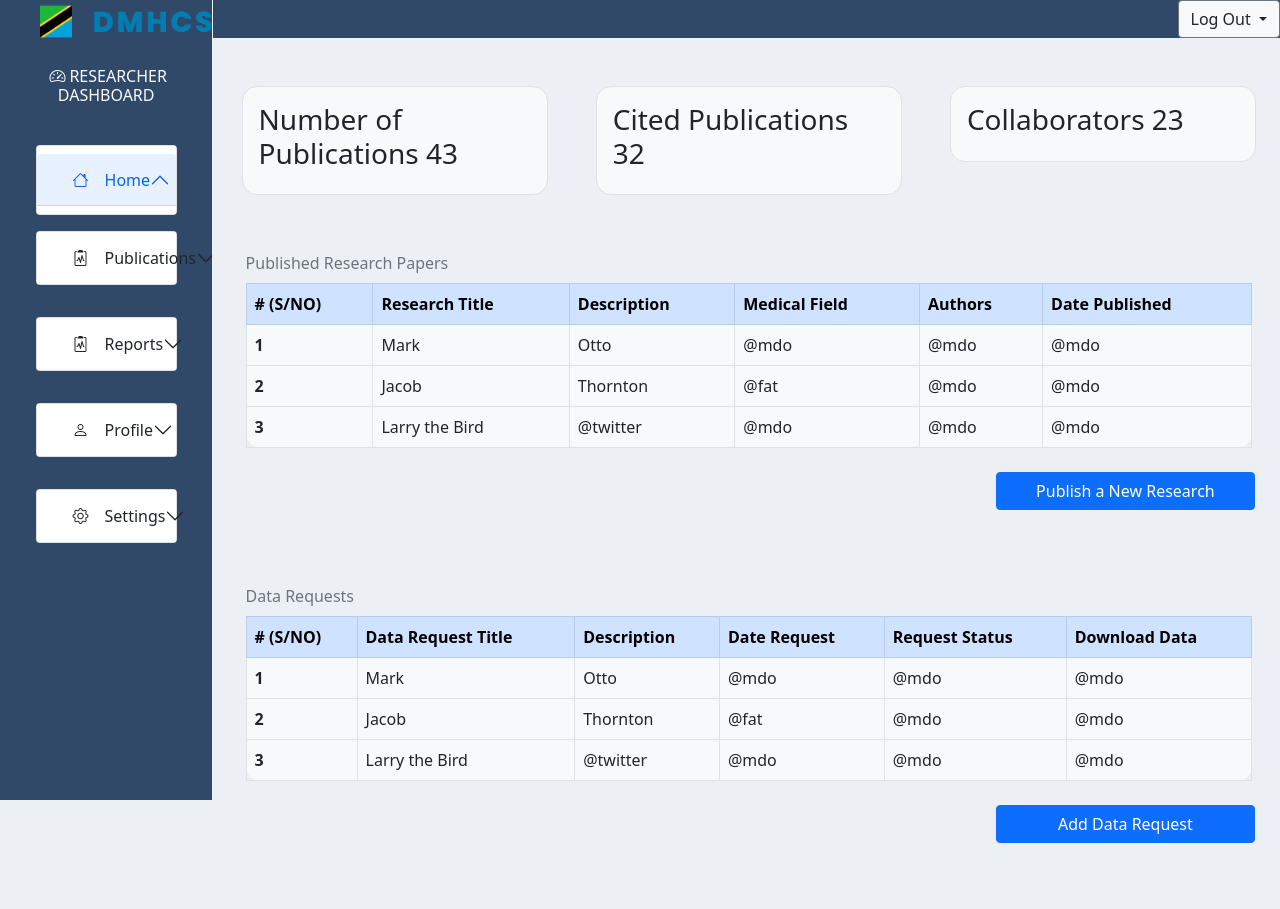
After one commit to jackkweyunga/maternalhealthcardstz, a Django app: page /regs/researchdashpublications in a window 1280 px wide. The commit adds this page. Run offline with Django 4.2, Linux system fonts and the light colour scheme.

Commit message:
created research dashboard ui

```diff
--- a/regs/templates/regs/researchdash.html
+++ b/regs/templates/regs/researchdash.html
@@ -15,9 +15,12 @@
 
 <body style="margin: 0; padding: 0; min-height: 100vh;  box-sizing: border-box; background-color: #ecf0f4;">
     <!-- main frame starts here -->
+    <!-- basedash-html -->
+
     <!-- sidebar starts here -->
     <div class="container-fluid sidebar col-2 vh-100 fixed-top flex-column"
         style="background-color: #304969; margin-left:0; border-right: 1px solid #ecf0f4; overflow-x: auto; ">
+
         <div class="container">
             <a class="navbar-brand px-3 text-center" href="#">
                 <img src="{% static '/images/project-logo.png' %}" alt="" style="width:173px; height:43px;">
@@ -29,6 +32,7 @@
         </div>
         <!-- accordion starts -->
         <!-- profile accordion starts -->
+
         <div class="accordion w-75 m-auto py-2" id="accordionExample">
             <!-- homebut starts -->
             <div>
@@ -74,12 +78,14 @@
                         <div class="accordion-body">
                             <ul class="dash-drop w-100 container-fluid">
                                 <li class=" py-1"><a class="link-dash " style="text-decoration: none; " href="#"><button
-                                            type="button" class="w-100 btn btn-secondary" style="opacity: 0.7;">Published Publications</button></a></li>
+                                            type="button" class="w-100 btn btn-secondary"
+                                            style="opacity: 0.7;">Published </button></a></li>
                                 <li class=" py-1"><a class="link-dash " style="text-decoration: none; " href="#"><button
-                                            type="button" class="w-100 btn btn-secondary" style="opacity: 0.7;">Pending Publications</button></a></li>
+                                            type="button" class="w-100 btn btn-secondary" style="opacity: 0.7;">Pending
+                                        </button></a></li>
                                 <li class=" py-1"><a class="link-dash " style="text-decoration: none; " href="#"><button
-                                            type="button" class="w-100 btn btn-secondary"
-                                            style="opacity: 0.7;">Visualize Data</button></a></li>
+                                            type="button" class="w-100 btn btn-secondary" style="opacity: 0.7;">Data
+                                            Requests</button></a></li>
                             </ul>
                         </div>
                         <style>
@@ -167,9 +173,7 @@
             </div>
         </div>
         <!-- settingbut ends -->
-
         <!-- accordion ends -->
-
     </div>
     <!-- sidebar ends here -->
     <!-- contentbar starts here -->
@@ -178,13 +182,15 @@
 
         <li class="nav-item">
             <div class="dropdown">
-                <a class="btn btn-secondary bg-light text-dark dropdown-toggle" href="#" role="button" id="dropdownMenuLink" data-bs-toggle="dropdown" aria-expanded="false">
+                <a class="btn btn-secondary bg-light text-dark dropdown-toggle" href="#" role="button"
+                    id="dropdownMenuLink" data-bs-toggle="dropdown" aria-expanded="false">
                     Log Out
                 </a>
 
-                <ul class="dropdown-menu "  aria-labelledby="dropdownMenuLink">
-                  <li ><a class="nav-link fs- text-bold" href="{% url 'regs:home' %}"
-                    style="text-decoration: none; color:rgb(219, 45, 45)"><i class="bi bi-box-arrow-right"></i> &nbsp; Log
+                <ul class="dropdown-menu " aria-labelledby="dropdownMenuLink">
+                    <li><a class="nav-link fs- text-bold" href="{% url 'regs:home' %}"
+                            style="text-decoration: none; color:rgb(219, 45, 45)"><i class="bi bi-box-arrow-right"></i>
+                            &nbsp; Log
                             Out </a></li>
                 </ul>
             </div>
@@ -194,15 +200,137 @@
 
     </ul>
     <!-- nav bar ends here -->
-    <!-- nav tabs start here-->
-    <div class="tab-content" id="v-pills-tabContent" style="margin-left:17vw">
-        <div class="tab-pane fade show active" id="v-pills-home" role="tabpanel" aria-labelledby="v-pills-home-tab">
-            a
+
+    <div class="py-5" style="margin-left:17vw" style="overflow-x: auto;">
+        <div class="container px-4">
+            <div class="row gx-5">
+                <div class="col">
+                    <div class="p-3 border bg-light " style="border-radius: 15px;">
+                        <h3>Number of Publications 43 </h3>
                     </div>
-        <div class="tab-pane fade" id="v-pills-profile" role="tabpanel" aria-labelledby="v-pills-profile-tab">b</div>
-        <div class="tab-pane fade" id="v-pills-messages" role="tabpanel" aria-labelledby="v-pills-messages-tab">c</div>
-        <div class="tab-pane fade" id="v-pills-settings" role="tabpanel" aria-labelledby="v-pills-settings-tab">d</div>
                 </div>
+                <div class="col">
+                    <div class="p-3 border bg-light " style="border-radius: 15px;">
+                        <h3>Cited Publications 32</h3>
+                    </div>
+                </div>
+                <div class="col">
+                    <div class="p-3 border bg-light " style="border-radius: 15px;">
+                        <h3>Collaborators 23</h3>
+                    </div>
+                </div>
+            </div>
+        </div>
+        <!-- table for recent publications -->
+        {% block researchlayout %}
+
+        <div class="container py-5 px-4">
+            <table class="table table-responsive table-lg table-bordered bg-light caption-top " aria-label="some"
+                style="border-radius: 15px;" style="width:85vw;">
+                <caption>Recent Publications</caption>
+                <thead class="table-primary">
+                    <tr>
+                        <th scope="col"># (S/NO)</th>
+                        <th scope="col"> Publication Title</th>
+                        <th scope="col">Publishers</th>
+                        <th scope="col">Date Published</th>
+
+                    </tr>
+                </thead>
+                <tbody>
+                    <tr>
+                        <th scope="row">1</th>
+                        <td>Mark</td>
+                        <td>Otto</td>
+                        <td>@mdo</td>
+                    </tr>
+                    <tr>
+                        <th scope="row">2</th>
+                        <td>Jacob</td>
+                        <td>Thornton</td>
+                        <td>@fat</td>
+                    </tr>
+                    <tr>
+                        <th scope="row">3</th>
+                        <td>Larry the Bird</td>
+                        <td>@twitter</td>
+                        <td>@twitter</td>
+                    </tr>
+                </tbody>
+            </table>
+        </div>
+        <!-- table for data requests -->
+        <div class="container py-5 col px-4">
+            <div class="row px-3">
+                <table class="table table-responsive table-lg table-bordered bg-light caption-top " aria-label="some"
+                    style="border-radius: 15px;" style="width:85vw;">
+                    <caption>Data Requests</caption>
+                    <thead class="table-primary">
+                        <tr>
+                            <th scope="col"># (S/NO)</th>
+                            <th scope="col">Data Request Title</th>
+                            <th scope="col">Description</th>
+                            <th scope="col">Date Request</th>
+                            <th scope="col">Request Status</th>
+                            <th scope="col">Download Data</th>
+
+                        </tr>
+                    </thead>
+                    <tbody>
+                        <tr>
+                            <th scope="row">1</th>
+                            <td>Mark</td>
+                            <td>Otto</td>
+                            <td>@mdo</td>
+                            <td>@mdo</td>
+                            <td>@mdo</td>
+                        </tr>
+                        <tr>
+                            <th scope="row">2</th>
+                            <td>Jacob</td>
+                            <td>Thornton</td>
+                            <td>@fat</td>
+                            <td>@mdo</td>
+                            <td>@mdo</td>
+                        </tr>
+                        <tr>
+                            <th scope="row">3</th>
+                            <td>Larry the Bird</td>
+                            <td>@twitter</td>
+                            <td>@mdo</td>
+                            <td>@mdo</td>
+                            <td>@mdo</td>
+                        </tr>
+                    </tbody>
+                </table>
+            </div>
+            <div class="row px-5 py-2 position-relative" style="right:1vw;">
+                <button type="button" class="btn btn-primary position-absolute  w-25 end-0 " data-bs-toggle="modal" data-bs-target="#staticBackdrop">Add Data Request</button>
+            </div>
+
+            <!-- modal to add a request starts -->
+            <!-- Modal -->
+            <div class="modal fade " id="staticBackdrop" data-bs-backdrop="static" data-bs-keyboard="false" tabindex="-1"
+                aria-labelledby="staticBackdropLabel" aria-hidden="true">
+                <div class="modal-dialog modal-dialog-centered modal-dialog-scrollable">
+                    <div class="modal-content">
+                        <div class="modal-header">
+                            <h5 class="modal-title" id="staticBackdropLabel">Add Data Request</h5>
+                            <button type="button" class="btn-close" data-bs-dismiss="modal" aria-label="Close"></button>
+                        </div>
+                        <div class="modal-body">
+                            ...
+                        </div>
+                        <div class="modal-footer">
+                            <button type="button" class="btn btn-secondary" data-bs-dismiss="modal">Close</button>
+                            <button type="submit" class="btn btn-primary">Submit Request</button>
+                        </div>
+                    </div>
+                </div>
+                <!-- modal to add a request ends here -->
+            </div>
+        </div>
+        {% endblock %}
         <!-- nav -tabs end here-->
         <!-- contentbar ends here -->
         <!-- main frame ends here -->
--- /dev/null
+++ b/regs/templates/regs/researchdash_publications.html
@@ -0,0 +1,146 @@
+
+    {% extends './researchdash.html' %}
+
+
+   {% block researchlayout %}
+    <div class="container py-5 col px-4">
+        <div class="row px-3">
+            <table class="table table-responsive table-lg table-bordered bg-light caption-top " aria-label="some"
+                style="border-radius: 15px;" style="width:85vw;">
+                <caption>Published Research Papers</caption>
+                <thead class="table-primary">
+                    <tr>
+                        <th scope="col"># (S/NO)</th>
+                        <th scope="col">Research Title</th>
+                        <th scope="col">Description</th>
+                        <th scope="col">Medical Field</th>
+                        <th scope="col">Authors</th>
+                        <th scope="col">Date Published</th>
+                     </tr>
+                </thead>
+                <tbody>
+                    <tr>
+                        <th scope="row">1</th>
+                        <td>Mark</td>
+                        <td>Otto</td>
+                        <td>@mdo</td>
+                        <td>@mdo</td>
+                        <td>@mdo</td>
+                    </tr>
+                    <tr>
+                        <th scope="row">2</th>
+                        <td>Jacob</td>
+                        <td>Thornton</td>
+                        <td>@fat</td>
+                        <td>@mdo</td>
+                        <td>@mdo</td>
+                    </tr>
+                    <tr>
+                        <th scope="row">3</th>
+                        <td>Larry the Bird</td>
+                        <td>@twitter</td>
+                        <td>@mdo</td>
+                        <td>@mdo</td>
+                        <td>@mdo</td>
+                    </tr>
+                </tbody>
+            </table>
+        </div>
+        <div class="row px-5 py-2 position-relative" style="right:1vw;">
+            <button type="button" class="btn btn-primary position-absolute  w-25 end-0 " data-bs-toggle="modal" data-bs-target="#staticBackdrop">Publish a New Research</button>
+        </div>
+
+        <!-- modal to add a request starts -->
+        <!-- Modal -->
+        <div class="modal fade " id="staticBackdrop" data-bs-backdrop="static" data-bs-keyboard="false" tabindex="-1"
+            aria-labelledby="staticBackdropLabel" aria-hidden="true">
+            <div class="modal-dialog modal-dialog-centered modal-dialog-scrollable">
+                <div class="modal-content">
+                    <div class="modal-header">
+                        <h5 class="modal-title" id="staticBackdropLabel">Publish A New Research</h5>
+                        <button type="button" class="btn-close" data-bs-dismiss="modal" aria-label="Close"></button>
+                    </div>
+                    <div class="modal-body">
+                        ...
+                    </div>
+                    <div class="modal-footer">
+                        <button type="button" class="btn btn-secondary" data-bs-dismiss="modal">Close</button>
+                        <button type="submit" class="btn btn-primary">Publish a New Research</button>
+                    </div>
+                </div>
+            </div>
+            <!-- modal to add a request ends here -->
+        </div>
+    </div>
+    <!-- data request full table -->
+    <div class="container py-5 col px-4">
+        <div class="row px-3">
+            <table class="table table-responsive table-lg table-bordered bg-light caption-top " aria-label="some"
+                style="border-radius: 15px;" style="width:85vw;">
+                <caption>Data Requests</caption>
+                <thead class="table-primary">
+                    <tr>
+                        <th scope="col"># (S/NO)</th>
+                        <th scope="col">Data Request Title</th>
+                        <th scope="col">Description</th>
+                        <th scope="col">Date Request</th>
+                        <th scope="col">Request Status</th>
+                        <th scope="col">Download Data</th>
+
+                    </tr>
+                </thead>
+                <tbody>
+                    <tr>
+                        <th scope="row">1</th>
+                        <td>Mark</td>
+                        <td>Otto</td>
+                        <td>@mdo</td>
+                        <td>@mdo</td>
+                        <td>@mdo</td>
+                    </tr>
+                    <tr>
+                        <th scope="row">2</th>
+                        <td>Jacob</td>
+                        <td>Thornton</td>
+                        <td>@fat</td>
+                        <td>@mdo</td>
+                        <td>@mdo</td>
+                    </tr>
+                    <tr>
+                        <th scope="row">3</th>
+                        <td>Larry the Bird</td>
+                        <td>@twitter</td>
+                        <td>@mdo</td>
+                        <td>@mdo</td>
+                        <td>@mdo</td>
+                    </tr>
+                </tbody>
+            </table>
+        </div>
+        <div class="row px-5 py-2 position-relative" style="right:1vw;">
+            <button type="button" class="btn btn-primary position-absolute  w-25 end-0 " data-bs-toggle="modal" data-bs-target="#staticBackdrop">Add Data Request</button>
+        </div>
+
+        <!-- modal to add a request starts -->
+        <!-- Modal -->
+        <div class="modal fade " id="staticBackdrop" data-bs-backdrop="static" data-bs-keyboard="false" tabindex="-1"
+            aria-labelledby="staticBackdropLabel" aria-hidden="true">
+            <div class="modal-dialog modal-dialog-centered modal-dialog-scrollable">
+                <div class="modal-content">
+                    <div class="modal-header">
+                        <h5 class="modal-title" id="staticBackdropLabel">Add Data Request</h5>
+                        <button type="button" class="btn-close" data-bs-dismiss="modal" aria-label="Close"></button>
+                    </div>
+                    <div class="modal-body">
+                        ...
+                    </div>
+                    <div class="modal-footer">
+                        <button type="button" class="btn btn-secondary" data-bs-dismiss="modal">Close</button>
+                        <button type="submit" class="btn btn-primary">Submit Request</button>
+                    </div>
+                </div>
+            </div>
+            <!-- modal to add a request ends here -->
+        </div>
+    </div>
+    {% endblock %}
--- a/regs/urls.py
+++ b/regs/urls.py
@@ -19,5 +19,8 @@ urlpatterns = [
     path("stakeholders", views.stakeholders, name="stakeholders"),
     path("loginhospital", views.loginhospital, name="loginhospital"),
     path("dashboard", views.dashboard, name="dashboard"),
+    path("researchdashboard", views.researchdashboard, name="researchdashboard"),
+    path("researchdashpublications", views.researchdashpublications, name="researchdashpublications"),
+    path("researchdashprofile", views.researchdashprofile, name="researchdashprofile"),
 
 ]
--- a/regs/views.py
+++ b/regs/views.py
@@ -36,6 +36,14 @@ def loginhospital(request):
 def dashboard(request):
     return render(request, 'regs/dashboard.html')
 
+def researchdashboard(request):
+    return render(request, 'regs/researchdash.html')
+
+def researchdashpublications(request):
+    return render(request, 'regs/researchdash_publications.html')
+
+def researchdashprofile(request):
+    return render(request, 'regs/researchdash_profile.html')
 
 # classical views with classes
 # from django.views import generic
```
Also changed, not shown: regs/templates/regs/hospitaldash.html (+247 -0 lines), regs/templates/regs/researchdash_profile.html (added, +109 -0 lines). Lines whose indentation alone changed are shown as unchanged.
